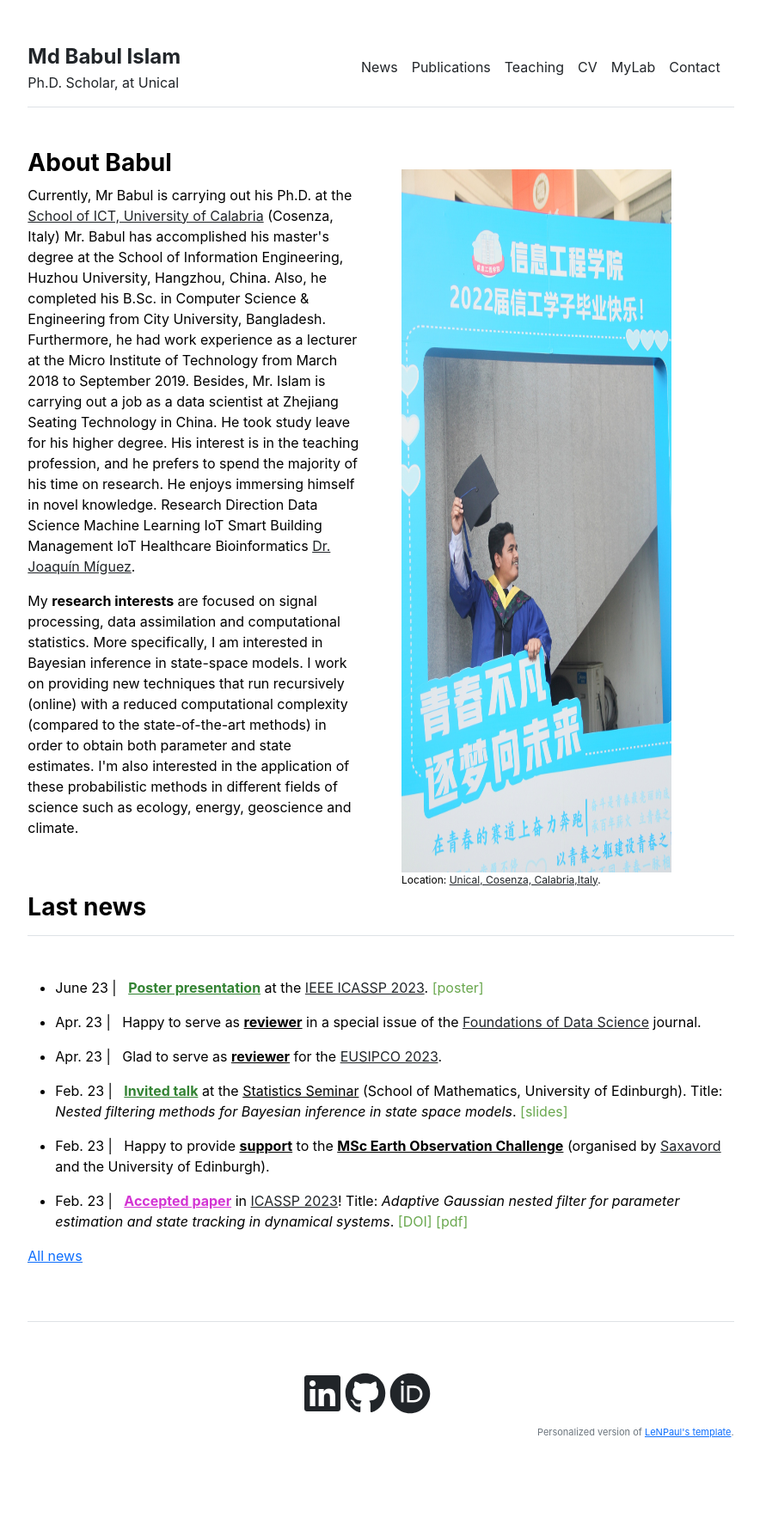
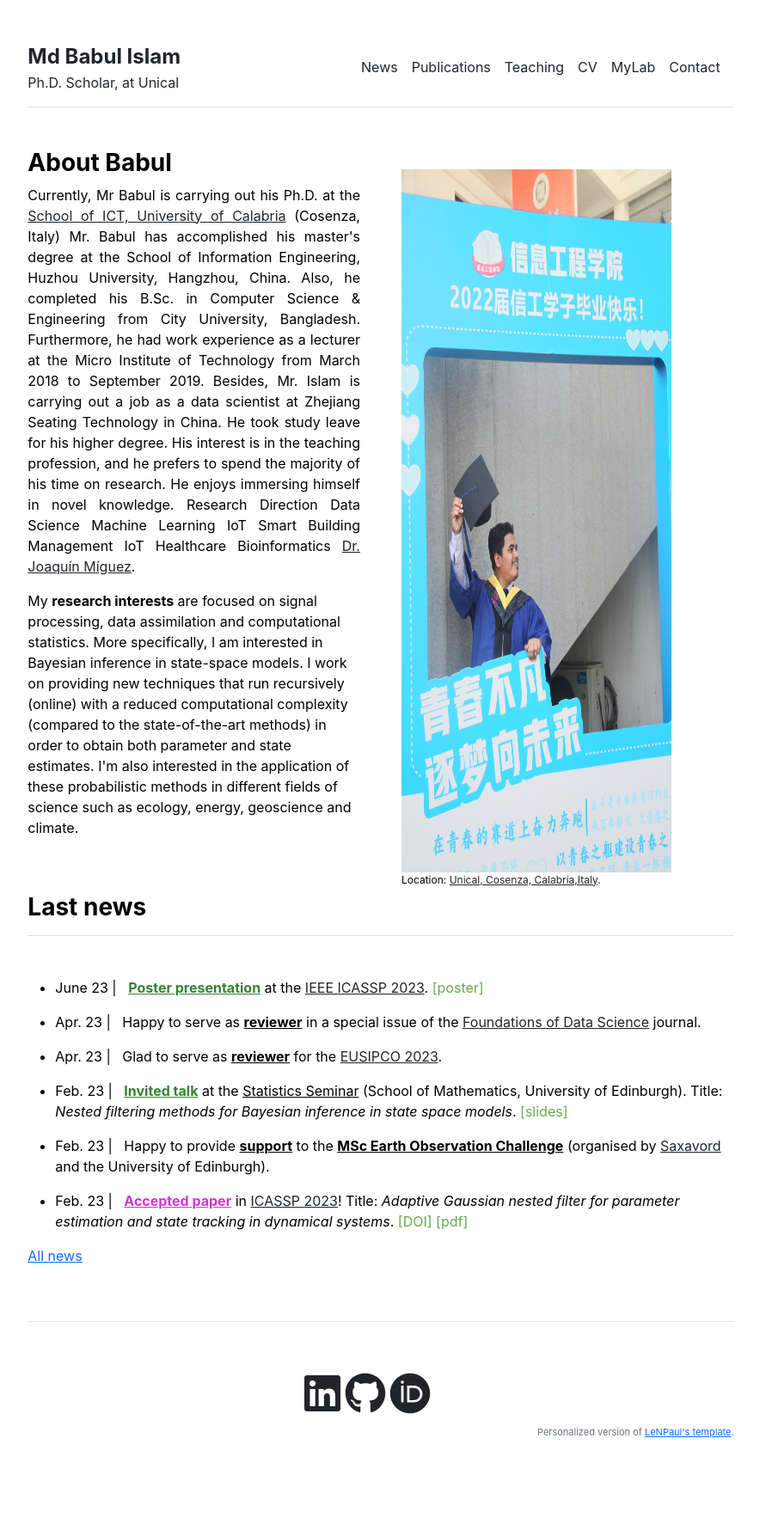
Before and after one commit to babulcseian/babulcseian.github.io, a Jekyll site: the page built from index.md, in a window 1280 px wide. Shown: the whole page at 86% size, without its empty margins (197-1081 px from the left). Built offline with Jekyll 4.4.1, drawn with Linux system fonts in a browser that asks for light colours; a style sheet for code colours, icons or effects is not loaded.

Commit message:
Update home.html

```diff
--- a/_layouts/home.html
+++ b/_layouts/home.html
@@ -5,7 +5,7 @@ layout: default
 <div class="row g-5 mb-5">
   <div class="col-md-6">
     <h3 class="fw-bold">About Babul</h3>
-    <p align"justify"> Currently, Mr Babul is carrying out his Ph.D. at the <a class="other" href='https://dottorato.dimes.unical.it/students/md-babul-islam'>School of ICT, University of Calabria</a> (Cosenza, Italy)
+    <p align="justify"> Currently, Mr Babul is carrying out his Ph.D. at the <a class="other" href='https://dottorato.dimes.unical.it/students/md-babul-islam'>School of ICT, University of Calabria</a> (Cosenza, Italy)
 Mr. Babul has accomplished his master's degree at the School of Information Engineering, Huzhou University, Hangzhou, China.
 Also, he completed his B.Sc. in Computer Science & Engineering from City University, Bangladesh.
 Furthermore, he had work experience as a lecturer at the Micro Institute of Technology from March 2018 to September 2019.
```
